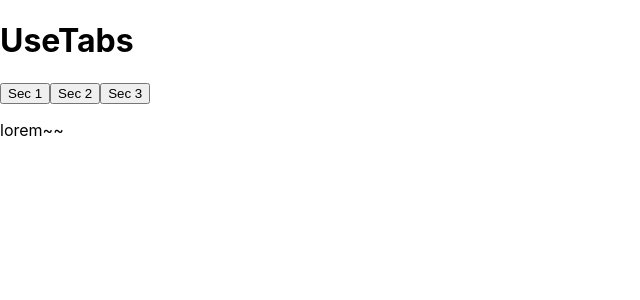
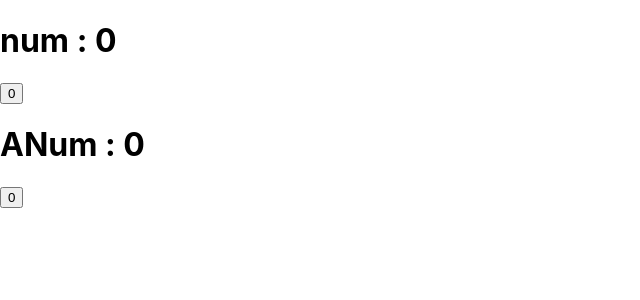
Before and after one commit to guseulgi/react-diary, a React (Create React App) app: page / in a window 1280 px wide. Shown: the top 300 px of the page, without its empty margins (0-640 px from the left). Built offline with nearby package versions, Linux system fonts and the light colour scheme.

Commit message:
useEffect 복습

```diff
--- /dev/null
+++ b/src/components/CustomHooks/PracUseEffect.jsx
@@ -0,0 +1,24 @@
+import React from 'react'
+import { useState } from 'react';
+import { useEffect } from 'react';
+
+export default function PracUseEffect() {
+  const sayHello = () => console.log('Hello');
+
+  const [num, setNum] = useState(0);
+  const [aNum, setANum] = useState(0);
+
+  useEffect(() => {
+    sayHello();
+  }, [num]);
+
+
+  return (
+    <div>
+      <h1>num : {num}</h1>
+      <button onClick={() => setNum(num + 1)}>{num}</button>
+      <h1>ANum : {aNum}</h1>
+      <button onClick={() => setANum(aNum + 1)}>{aNum}</button>
+    </div>
+  )
+}
--- a/src/index.js
+++ b/src/index.js
@@ -6,12 +6,13 @@ import PracticeInput from './components/Practice/PracticeInput';
 import PracticeArray from './components/Practice/PracticeArray';
 import UseInput from './components/CustomHooks/UseInput';
 import UseTabs from './components/CustomHooks/UseTabs';
+import PracUseEffect from './components/CustomHooks/PracUseEffect';
 
 
 const root = ReactDOM.createRoot(document.getElementById('root'));
 root.render(
   <>
-    <UseTabs />
+    <PracUseEffect />
   </>
 );
 
```
